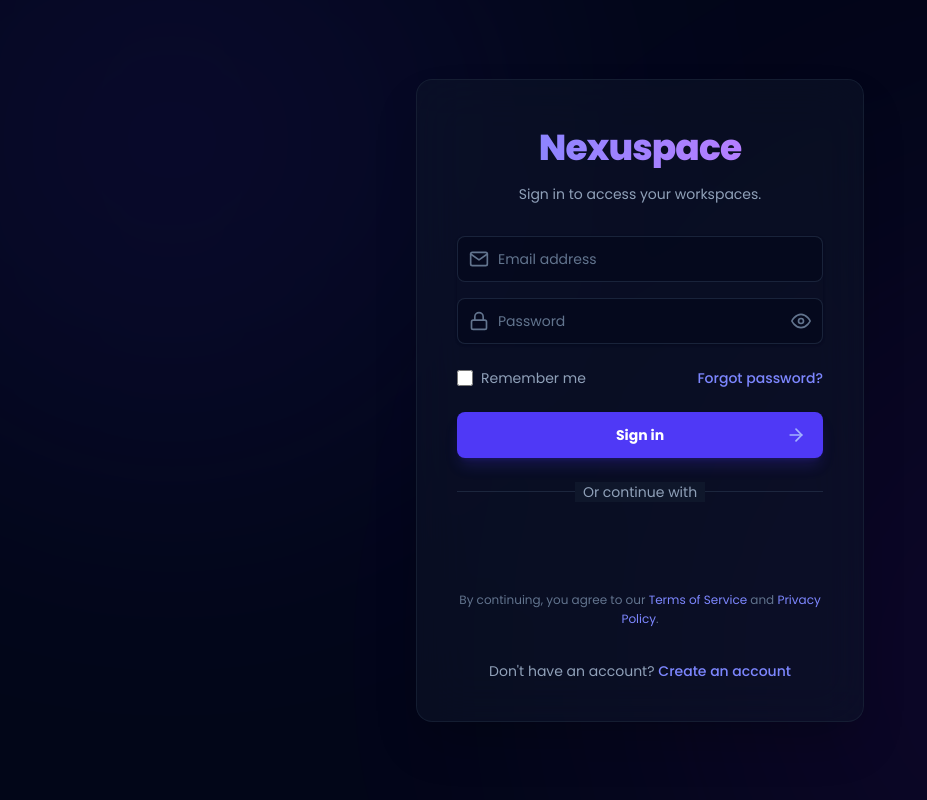
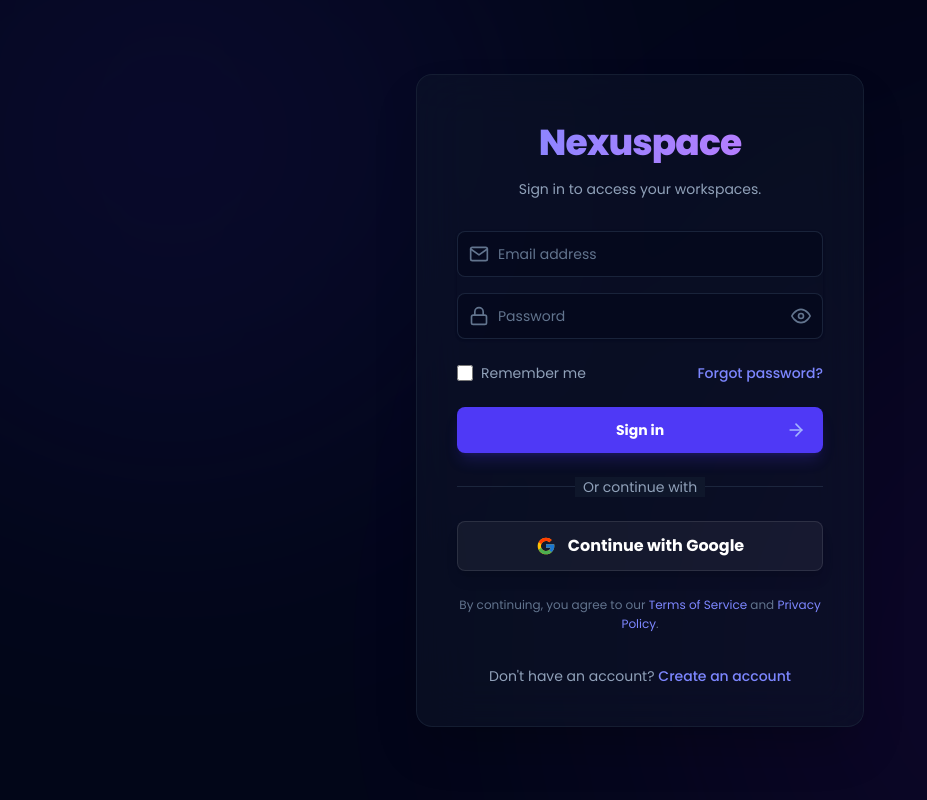
Before and after one commit to hritik2004-cse/Nexuspace, a Next.js app in the folder client/: page /login in a window 1280 px wide. Shown: the whole page, without its empty margins (0-927 px from the left). Built offline with nearby package versions, Linux system fonts and the light colour scheme; no server answers.

Commit message:
UI: Replaced official Google login component with custom premium button and hardened auth context

```diff
--- a/client/src/app/login/page.jsx
+++ b/client/src/app/login/page.jsx
@@ -4,11 +4,11 @@ import { useState, useEffect } from "react";
 import { useAuth } from "@/context/AuthContext";
 import Link from "next/link";
 import { FiMail, FiLock, FiArrowRight, FiEye, FiEyeOff, FiCheckCircle } from "react-icons/fi";
+import { FcGoogle } from "react-icons/fc";
 import { useGoogleLogin } from "@react-oauth/google";
 import { motion, AnimatePresence } from "framer-motion";
 import api from "@/services/api";
 import { toast } from "react-toastify";
-import { GoogleLogin } from "@react-oauth/google";
 
 export default function LoginPage() {
   const { login, loginWithGoogle } = useAuth();
@@ -294,22 +294,14 @@ export default function LoginPage() {
           </div>
 
           <div className="flex justify-center">
-            <div className="w-full">
-              {/* Using official GoogleLogin component to resolve COOP/POPUP issues in production */}
-              <div className="w-full flex justify-center [&>div]:w-full! [&>div>div]:w-full! [&>div>div>iframe]:w-full!">
-                <GoogleLogin
-                  onSuccess={handleGoogleSuccess}
-                  onError={() => {
-                    setError("Google Login failed. Please try again.");
-                    toast.error("Google Login failed.");
-                  }}
-                  theme="filled_black"
-                  shape="pill"
-                  width="100%"
-                  useOneTap
-                />
-              </div>
-            </div>
+            <button
+              type="button"
+              onClick={() => loginWithGoogleFlow()}
+              className="w-full flex items-center justify-center gap-3 py-3 px-4 bg-white/5 border border-white/10 rounded-lg text-white font-bold hover:bg-white/10 hover:border-white/20 transition-all cursor-pointer group/google shadow-lg active:scale-[0.98]"
+            >
+              <FcGoogle className="w-5 h-5 group-hover/google:scale-110 transition-transform" />
+              <span>Continue with Google</span>
+            </button>
           </div>
 
           <p className="text-center text-xs text-slate-500 mt-3 leading-relaxed">
--- a/client/src/context/AuthContext.jsx
+++ b/client/src/context/AuthContext.jsx
@@ -96,12 +96,14 @@ export function AuthProvider({ children }) {
 
   const loginWithGoogle = async (credentialResponse) => {
     try {
-      if (!credentialResponse || !credentialResponse.credential) {
+      const token = credentialResponse?.credential || credentialResponse?.access_token;
+
+      if (!token) {
         throw new Error("No Google token received");
       }
 
       const res = await api.post(API_ENDPOINTS.auth.google, {
-        credential: credentialResponse.credential,
+        credential: token,
       });
 
       const data = res.data;
```
